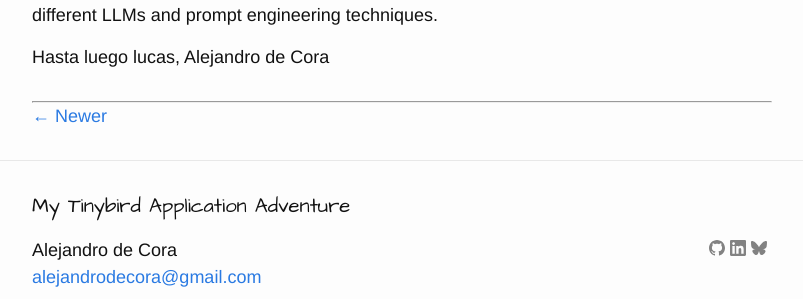
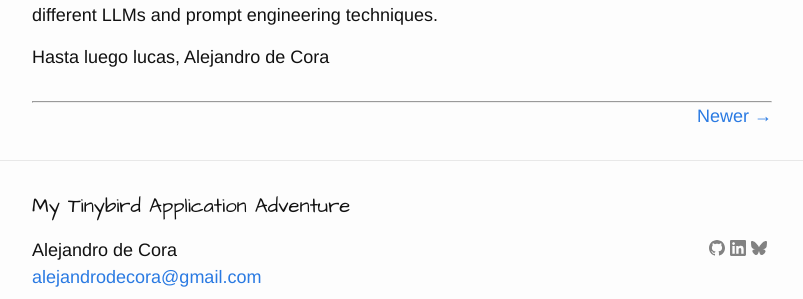
Before and after one commit to adecora/tinybird-adventure, a Jekyll site: the page built from _posts/2025-07-17-day_zero.md, in a window 1280 px wide and 900 px high, scrolled down 5163 px. Shown: the part 537-836 px from the top of the window, without its empty margins (238-1041 px from the left). Built offline with Jekyll 4.4.1, drawn with Linux system fonts in a browser that asks for light colours.

Commit message:
TOC commit

```diff
--- a/_layouts/post.html
+++ b/_layouts/post.html
@@ -45,21 +45,21 @@ layout: default
   <hr />
   <div class="row">
     <div class="col-sm-6 col-xs-6 navigation text-left">
-      {% if page.next %}
-      <a class="btn btn-orange" href="{{page.next.url | relative_url }}"
-        >← Newer</a
+      {% if page.previous %}
+      <a class="btn btn-orange" href="{{page.previous.url | relative_url }}"
+        >← Older</a
       >
       {% else %}
-      <span class="btn btn-orange disabled" hidden>← Newer</span>
+      <span class="btn btn-orange disabled" hidden>← Older</span>
       {% endif %}
     </div>
     <div class="col-sm-6 col-xs-6 navigation text-right">
-      {% if page.previous %}
-      <a class="btn btn-orange" href="{{page.previous.url | relative_url }}"
-        >Older →</a
+      {% if page.next %}
+      <a class="btn btn-orange" href="{{page.next.url | relative_url }}"
+        >Newer →</a
       >
       {% else %}
-      <span class="btn btn-orange disabled" hidden>Older →</span>
+      <span class="btn btn-orange disabled" hidden>Newer →</span>
       {% endif %}
     </div>
   </div>
```
